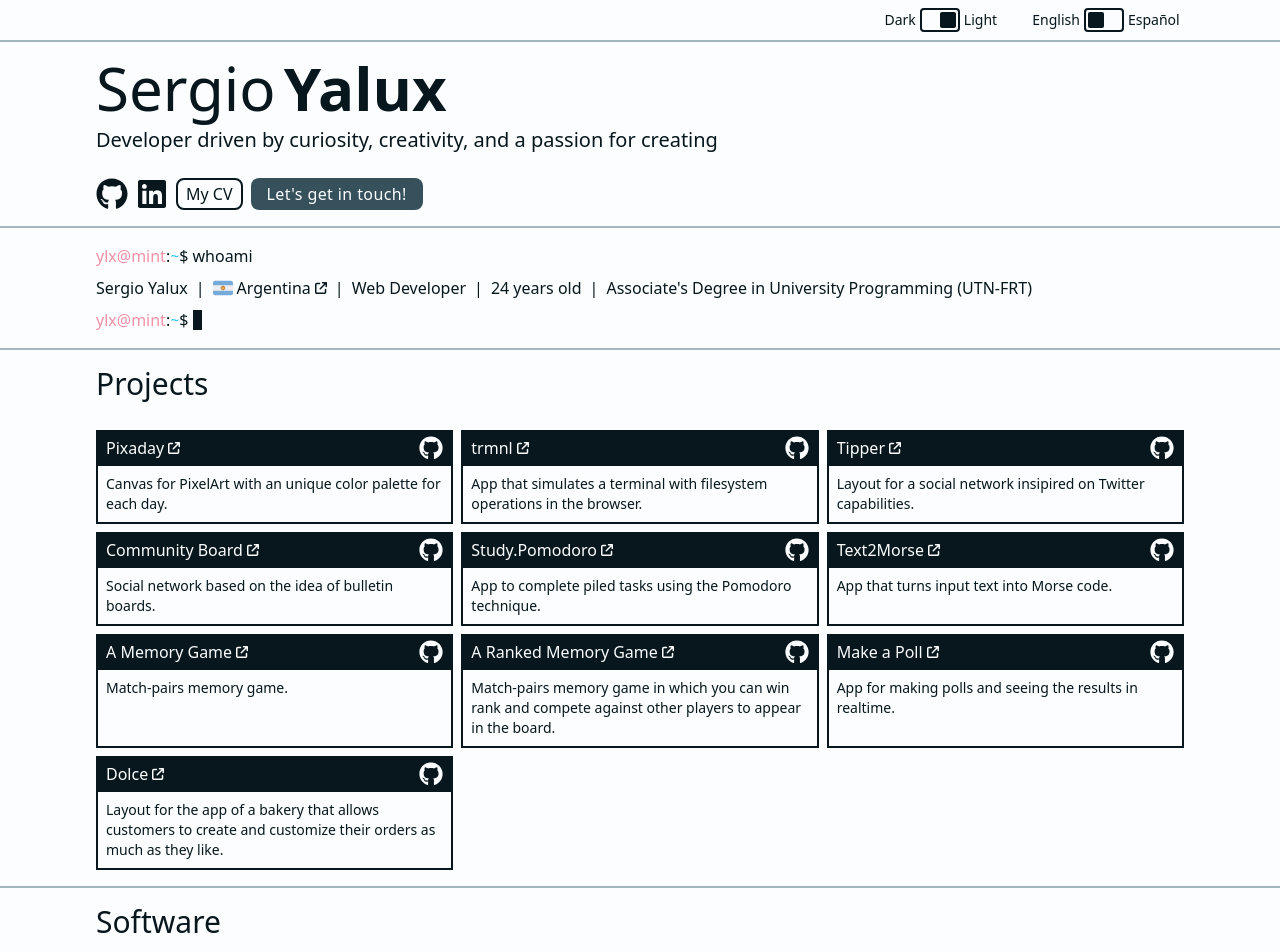
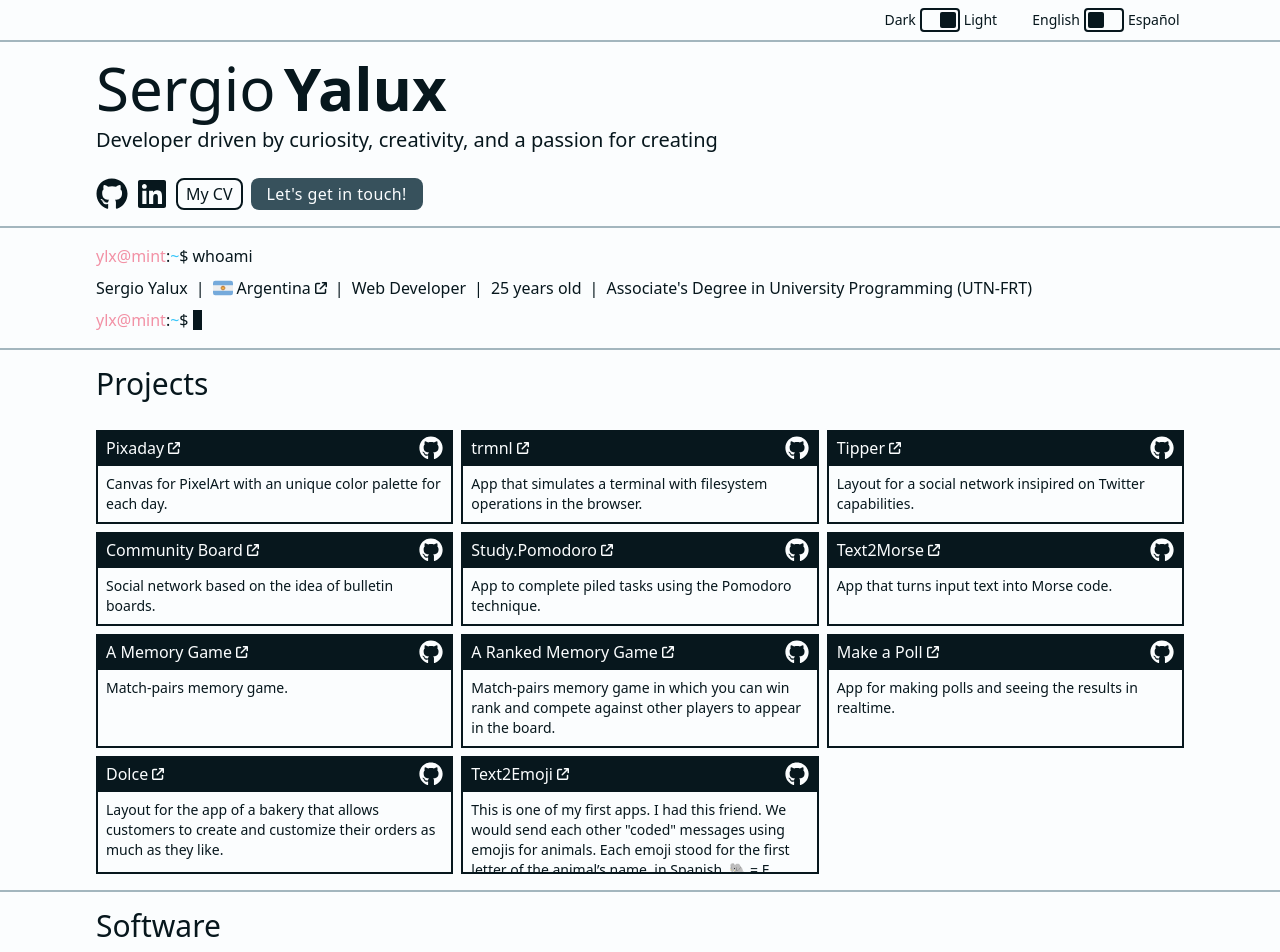
Before and after one commit to CrgioYalux/portfolio, a React (Vite) app: page / in a window 1280 px wide. Shown: the top 952 px of the page. Built offline with nearby package versions, Linux system fonts and the light colour scheme.

Commit message:
feat: add new worthless project

```diff
--- a/src/i18n/index.ts
+++ b/src/i18n/index.ts
@@ -39,12 +39,12 @@ const i18n = {
 				values: {
 					spanish: [
 						'Desarrollo Web',
-						'24 años',
+						'25 años',
 						'Tecnicatura Universitaria en Programación (UTN-FRT)',
 					],
 					english: [
 						'Web Developer',
-						'24 years old',
+						'25 years old',
 						"Associate's Degree in University Programming (UTN-FRT)",
 					],
 				},
@@ -130,6 +130,13 @@ const i18n = {
 						description:
 							'Layout for the app of a bakery that allows customers to create and customize their orders as much as they like.',
 					},
+					{
+						title: 'Text2Emoji',
+						deploy: 'https://emojisecretlang.netlify.app/',
+						repository: 'https://github.com/CrgioYalux/text2emoji',
+						description:
+							'This is one of my first apps. I had this friend. We would send each other "coded" messages using emojis for animals. Each emoji stood for the first letter of the animal’s name, in Spanish. 🐘 = E (elefante), 🐱 = G (gato), and so on. You know something funny? When I finally made a tool for it and showed it to her… we stopped using it. It took me a while to understand that the whole fun was in doing it ourselves. The effort was the point.',
+					},
 				],
 				spanish: [
 					{
@@ -205,6 +212,13 @@ const i18n = {
 						description:
 							'Interfaz para la app de una pastelería que permite a sus clientes armar sus pedidos a gusto.',
 					},
+					{
+						title: 'Text2Emoji',
+						deploy: 'https://emojisecretlang.netlify.app/',
+						repository: 'https://github.com/CrgioYalux/text2emoji',
+						description:
+							'Esta es de mis primeras apps. Tenía una amiga. Nos mandábamos mensajes “codificados” usando emojis de animales. Cada emoji representaba la primera letra del nombre del animal, en español. 🐘 = E (elefante), 🐱 = G (gato), y así. ¿Sabés algo curioso? Cuando por fin hice una herramienta para eso y se la mostré… dejamos de usarlo. Me tomó un tiempo entender que la gracia estaba en hacerlo a mano. El esfuerzo era lo que importaba.',
+					},
 				],
 			},
 		},
```
